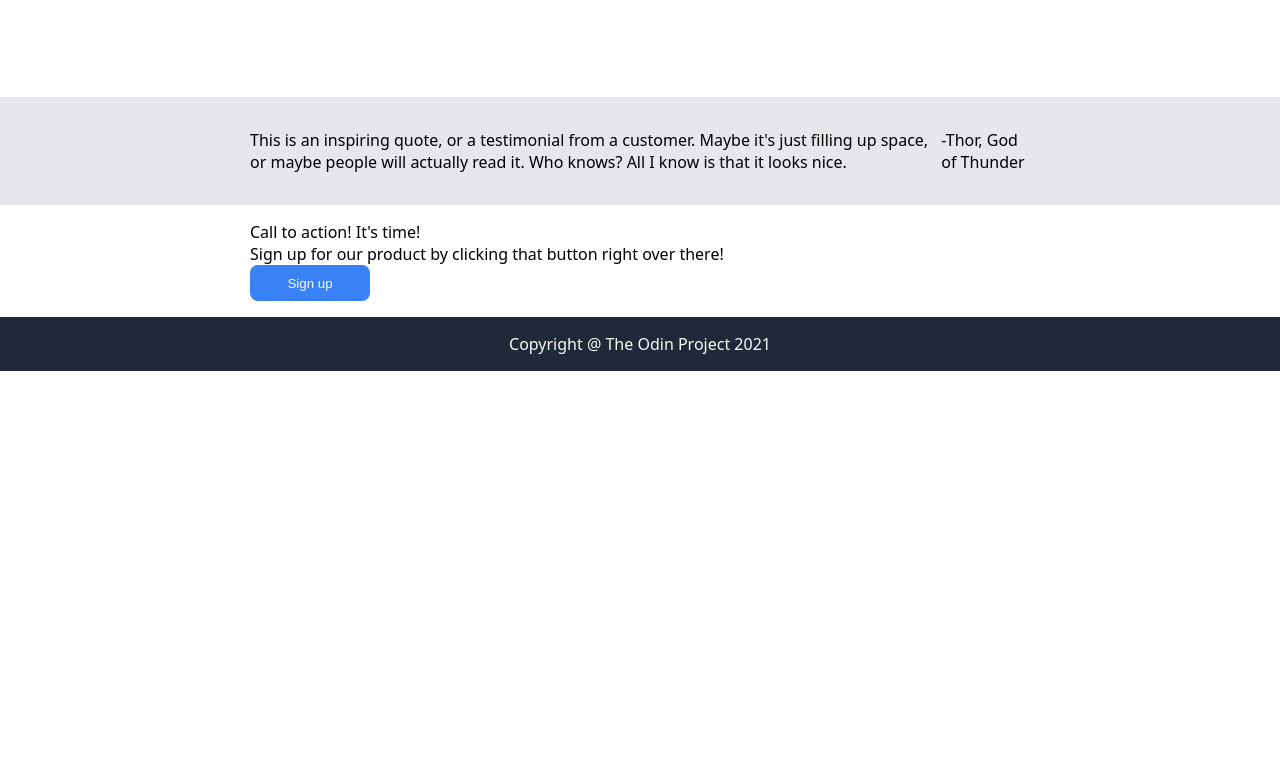
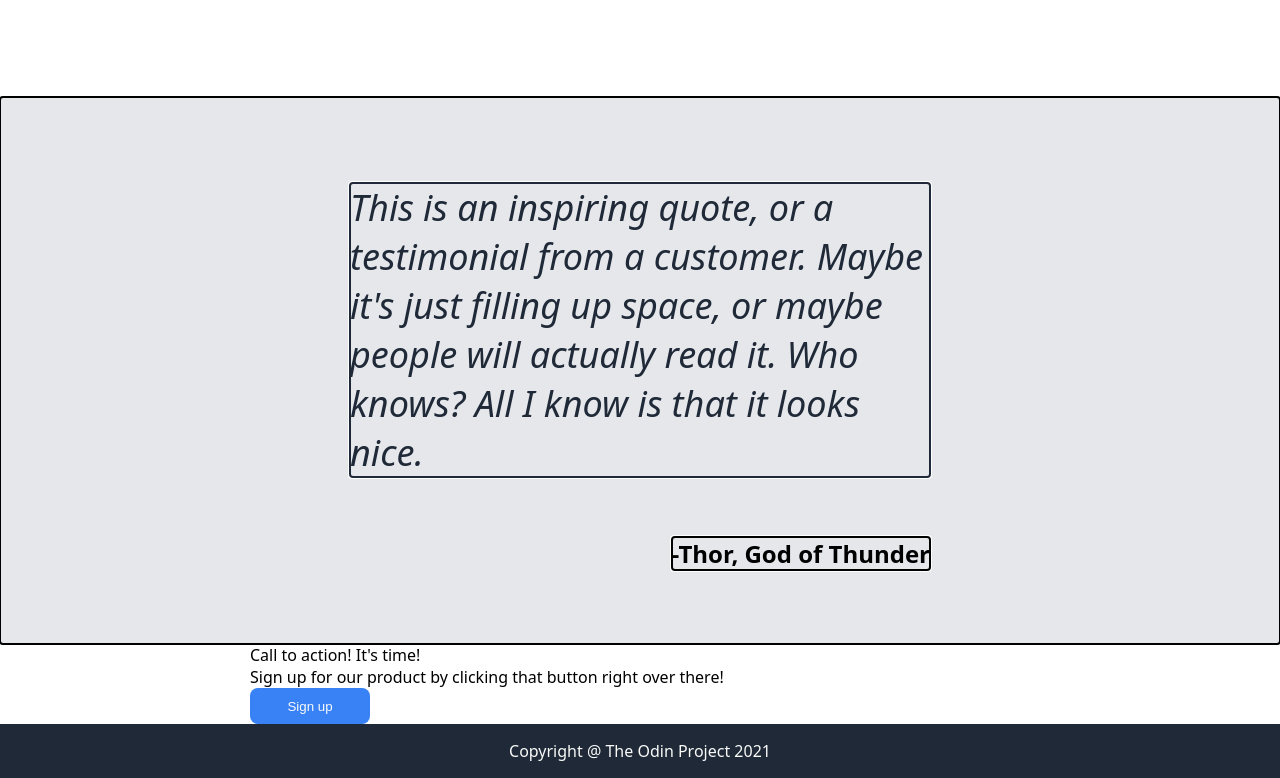
Before and after one commit to rohitbams/odinproject-landing-page, a plain HTML site: page index.html in a window 1280 px wide. Shown: the part 895-1673 px from the top of the page. Before the commit the page ends 1266 px from the top, so only its background shows below. Drawn offline with Linux system fonts and the light colour scheme.

Commit message:
finish preliminary styling box three

```diff
--- a/styles.css
+++ b/styles.css
@@ -15,12 +15,16 @@ body {
 }
 
 .header,
-.footer,
+.footer {
+    padding: 16px 250px;
+}
+
 .box-one,
 .box-two,
 .box-three,
 .box-four {
-    padding: 16px 250px;
+    padding-left: 250px;
+    padding-right: 250px;
 }
 
 .header {
@@ -147,3 +151,28 @@ button,
     text-align: center;
     color:#F9FAF8;
 }
+
+.box-three {
+    display: flex;
+    flex-direction: column;
+    padding: 50px 350px;
+    align-items: flex-end;
+    outline: auto;
+    align-content: center;
+}
+
+.box-three-quote {
+    font-size: 36px;
+    font-style: italic;
+    font-weight: 200;
+    color: #1F2937;
+    padding-bottom: 0;
+    outline: auto;
+}
+
+.quote-credit {
+    font-weight: 700;
+    font-size: 24px;
+    outline: auto;
+    padding-top: 0;
+}
```
